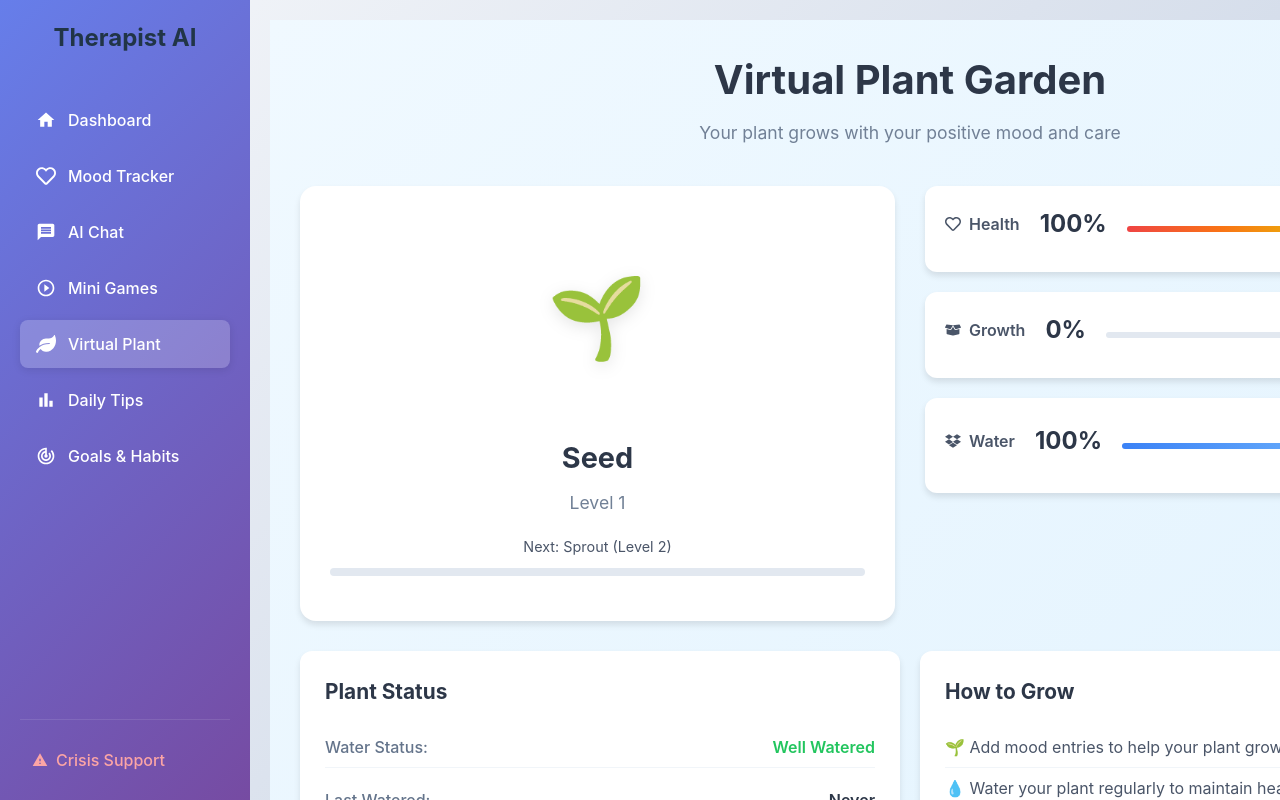
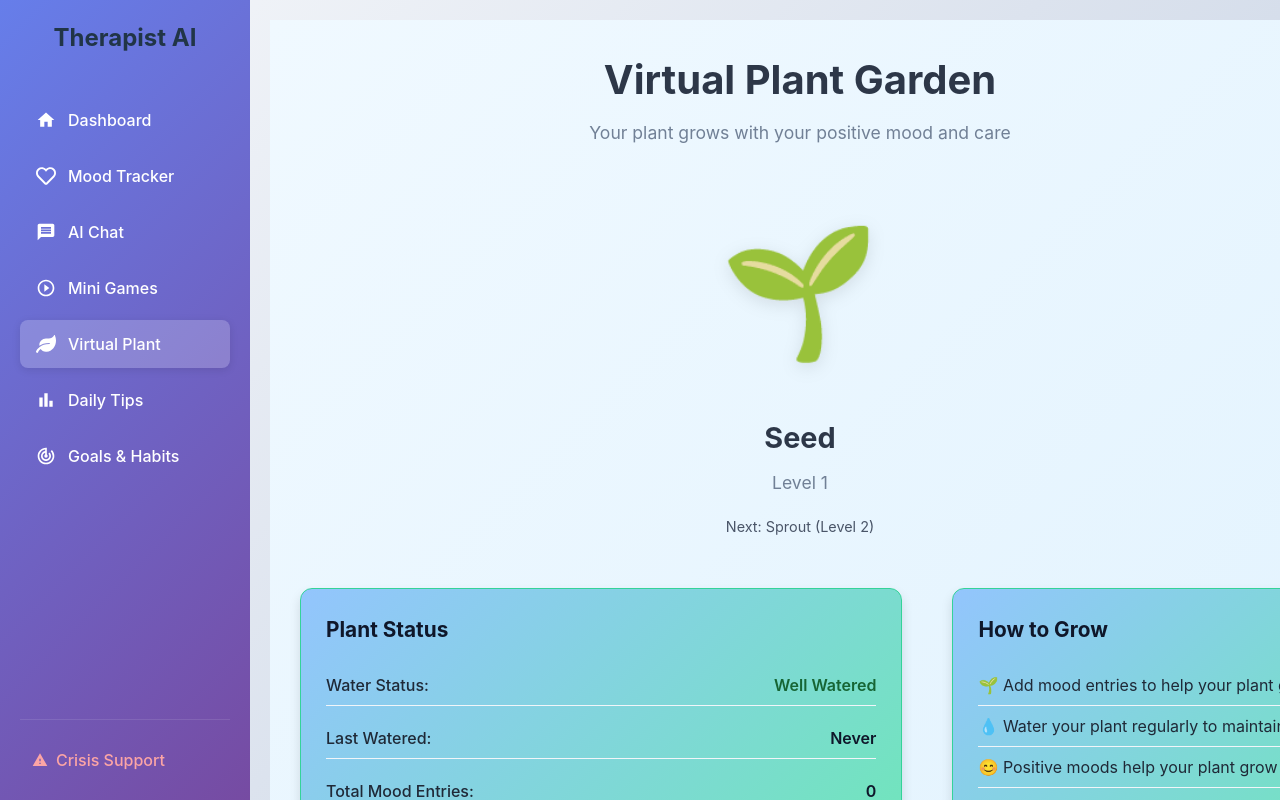
Before and after one commit to Suthirtha2004/AI-Mental-Health-Chatbot-Therapist-AI, a React (Vite) app in the folder Frontend/: page /virtual-plant in a window 1280 px wide. Built offline with nearby package versions, Linux system fonts and the light colour scheme.

Commit message:
Virtual plant changes

```diff
--- a/Frontend/src/Pages/VirtualPlant/VirtualPlant.css
+++ b/Frontend/src/Pages/VirtualPlant/VirtualPlant.css
@@ -15,6 +15,7 @@
 .plant-header {
   text-align: center;
   margin-bottom: 40px;
+  transform: translateX(-110px);
 }
 
 .plant-header h1 {
@@ -32,18 +33,23 @@
 
 .plant-container {
   display: grid;
-  grid-template-columns: 1fr 1fr;
+  grid-template-columns: 1fr;
+  justify-items: start;
   gap: 30px;
   margin-bottom: 40px;
 }
 
 .plant-display {
-  background: white;
-  border-radius: 16px;
-  padding: 30px;
+  background: transparent;
+  border-radius: 0;
+  padding: 10px 0;
   text-align: center;
-  box-shadow: 0 4px 6px rgba(0, 0, 0, 0.1);
+  box-shadow: none;
   position: relative;
+  max-width: 640px;
+  width: 100%;
+  margin: 0 auto;
+  transform: translateX(-110px);
 }
 
 .plant-pot {
@@ -55,9 +61,12 @@
   justify-content: center;
 }
 
+
+
 .plant {
   transition: all 0.5s ease;
   filter: drop-shadow(0 4px 8px rgba(0, 0, 0, 0.1));
+  transform-origin: bottom center;
 }
 
 .water-animation {
@@ -83,6 +92,15 @@
     opacity: 0;
     transform: translate(-50%, -50%) scale(1);
   }
+}
+
+/* Gentle growth pulse for the plant emoji */
+@keyframes growPulse {
+  0% { transform: scale(1); }
+  25% { transform: scale(1.04); }
+  50% { transform: scale(1.07); }
+  75% { transform: scale(1.04); }
+  100% { transform: scale(1); }
 }
 
 .plant-info h2 {
@@ -207,20 +225,26 @@
 .plant-actions {
   grid-column: 1 / -1;
   display: grid;
-  grid-template-columns: 1fr 1fr;
-  gap: 20px;
+  grid-template-columns: 2.20fr 1.5fr;
+  gap: 50px;
+  justify-content: start;
+  justify-items: start;
+  justify-self: start;
 }
 
 .action-card {
-  background: white;
+  background: linear-gradient(135deg, #93c5fd 0%, #6ee7b7 100%);
   border-radius: 12px;
   padding: 25px;
-  box-shadow: 0 4px 6px rgba(0, 0, 0, 0.1);
+  box-shadow: 0 6px 12px rgba(0, 0, 0, 0.12);
+  border: 1px solid #34d399;
+  width: 100%;
+  color: #1f2937;
 }
 
 .action-card h3 {
   margin: 0 0 20px 0;
-  color: #2d3748;
+  color: #0f172a;
   font-size: 1.3rem;
 }
 
@@ -238,12 +262,12 @@
 }
 
 .status-item span:first-child {
-  color: #64748b;
+  color: #1f2937;
   font-weight: 500;
 }
 
 .status-item span:last-child {
-  color: #2d3748;
+  color: #0f172a;
   font-weight: 600;
 }
 
@@ -255,7 +279,7 @@
 
 .growth-tips li {
   padding: 8px 0;
-  color: #4a5568;
+  color: #1f2937;
   border-bottom: 1px solid #f1f5f9;
 }
 
@@ -366,6 +390,15 @@
   .plant-actions {
     grid-template-columns: 1fr;
   }
+  .plant-header {
+    transform: translateX(-55px);
+  }
+  .plant-display {
+    transform: translateX(-55px);
+  }
+  .action-card {
+    width: 100%;
+  }
 
   .achievements-grid {
     grid-template-columns: repeat(2, 1fr);
--- a/Frontend/src/Pages/VirtualPlant/VirtualPlant.jsx
+++ b/Frontend/src/Pages/VirtualPlant/VirtualPlant.jsx
@@ -1,5 +1,5 @@
-import { useState, useEffect } from 'react';
-import { FaBoxOpen, FaRegHeart, FaRegStar, FaTrophy, FaDropbox } from 'react-icons/fa';
+import { useState } from 'react';
+import { FaDropbox } from 'react-icons/fa';
 import { useMentalHealth } from '../../context/MentalHealthContext';
 import './VirtualPlant.css';
 
@@ -31,6 +31,7 @@ const VirtualPlant = () => {
   const currentStage = plantStages.find(stage => plantLevel >= stage.level) || plantStages[0];
   const nextStage = plantStages.find(stage => stage.level > plantLevel);
 
+
   const handleWaterPlant = () => {
     waterPlant();
     setShowWaterAnimation(true);
@@ -39,9 +40,9 @@ const VirtualPlant = () => {
   };
 
   const getPlantSize = () => {
-    const baseSize = 100 + (plantLevel * 20);
+    const baseSize = 140 + (plantLevel * 24);
     const growthMultiplier = plantGrowth / 100;
-    return Math.max(80, baseSize * growthMultiplier);
+    return Math.max(120, baseSize * growthMultiplier);
   };
 
   const getPlantColor = () => {
@@ -52,8 +53,15 @@ const VirtualPlant = () => {
     return '#ef4444';
   };
 
+  const getGrowthPulseDuration = () => {
+    const minSeconds = 1.6;
+    const maxSeconds = 4.5;
+    const normalized = Math.max(0, Math.min(100, plantHealth)) / 100;
+    return (maxSeconds - (maxSeconds - minSeconds) * normalized).toFixed(2);
+  };
+
   const getWaterStatus = () => {
-    if (plantWater > 80) return { status: 'Well Watered', color: '#22c55e' };
+    if (plantWater > 80) return { status: 'Well Watered', color: '#166534' };
     if (plantWater > 60) return { status: 'Good', color: '#84cc16' };
     if (plantWater > 40) return { status: 'Needs Water', color: '#eab308' };
     if (plantWater > 20) return { status: 'Thirsty', color: '#f97316' };
@@ -62,17 +70,7 @@ const VirtualPlant = () => {
 
   const waterStatus = getWaterStatus();
 
-  // Calculate achievements
-  const achievements = [
-    { id: 'first_mood', name: 'First Mood Entry', icon: '🎯', unlocked: totalMoodEntries >= 1 },
-    { id: 'ten_moods', name: '10 Mood Entries', icon: '📊', unlocked: totalMoodEntries >= 10 },
-    { id: 'positive_streak', name: 'Positive Streak', icon: '🔥', unlocked: averageMood >= 7 },
-    { id: 'plant_level_3', name: 'Growing Plant', icon: '🌿', unlocked: plantLevel >= 3 },
-    { id: 'plant_level_5', name: 'Flowering Plant', icon: '🌸', unlocked: plantLevel >= 5 },
-    { id: 'perfect_health', name: 'Perfect Health', icon: '💚', unlocked: plantHealth >= 100 }
-  ];
-
-  const unlockedAchievements = achievements.filter(a => a.unlocked);
+  // Achievements removed per design update
 
   return (
     <div className="virtual-plant">
@@ -88,7 +86,8 @@ const VirtualPlant = () => {
               className="plant"
               style={{
                 fontSize: `${getPlantSize()}px`,
-                color: getPlantColor()
+                color: getPlantColor(),
+                animation: `growPulse ${getGrowthPulseDuration()}s ease-in-out infinite`
               }}
             >
               {currentStage.emoji}
@@ -106,68 +105,12 @@ const VirtualPlant = () => {
             {nextStage && (
               <div className="next-stage">
                 <span>Next: {nextStage.name} (Level {nextStage.level})</span>
-                <div className="progress-bar">
-                  <div
-                    className="progress-fill"
-                    style={{ width: `${(plantGrowth - currentStage.minGrowth) / (nextStage.minGrowth - currentStage.minGrowth) * 100}%` }}
-                  />
-                </div>
               </div>
             )}
           </div>
         </div>
 
-        <div className="plant-stats">
-          <div className="stat-card">
-            <div className="stat-header">
-              <FaRegHeart />
-              <span>Health</span>
-            </div>
-            <div className="stat-value">{plantHealth}%</div>
-            <div className="stat-bar">
-              <div
-                className="stat-fill health"
-                style={{ width: `${plantHealth}%` }}
-              />
-            </div>
-          </div>
 
-          <div className="stat-card">
-            <div className="stat-header">
-              <FaBoxOpen />
-              <span>Growth</span>
-            </div>
-            <div className="stat-value">{plantGrowth}%</div>
-            <div className="stat-bar">
-              <div
-                className="stat-fill growth"
-                style={{ width: `${plantGrowth}%` }}
-              />
-            </div>
-          </div>
-
-          <div className="stat-card">
-            <div className="stat-header">
-              <FaDropbox />
-              <span>Water</span>
-            </div>
-            <div className="stat-value">{plantWater}%</div>
-            <div className="stat-bar">
-              <div
-                className="stat-fill water"
-                style={{ width: `${plantWater}%` }}
-              />
-            </div>
-            <button
-              className="water-btn"
-              onClick={handleWaterPlant}
-              disabled={plantWater >= 100}
-            >
-              <FaDropbox size={16} />
-              Water Plant
-            </button>
-          </div>
-        </div>
 
         <div className="plant-actions">
           <div className="action-card">
@@ -208,30 +151,7 @@ const VirtualPlant = () => {
         </div>
       </div>
 
-      <div className="achievements-section">
-        <h2>Achievements</h2>
-        <div className="achievements-grid">
-          {achievements.map(achievement => (
-            <div
-              key={achievement.id}
-              className={`achievement ${achievement.unlocked ? 'unlocked' : 'locked'}`}
-            >
-              <div className="achievement-icon">
-                {achievement.unlocked ? achievement.icon : '🔒'}
-              </div>
-              <div className="achievement-name">{achievement.name}</div>
-              {achievement.unlocked && (
-                <div className="achievement-badge">
-                  <FaRegStar size={12} />
-                </div>
-              )}
-            </div>
-          ))}
-        </div>
-        <div className="achievement-stats">
-          <span>{unlockedAchievements.length}/{achievements.length} Achievements Unlocked</span>
-        </div>
-      </div>
+
     </div>
   );
 };
```
